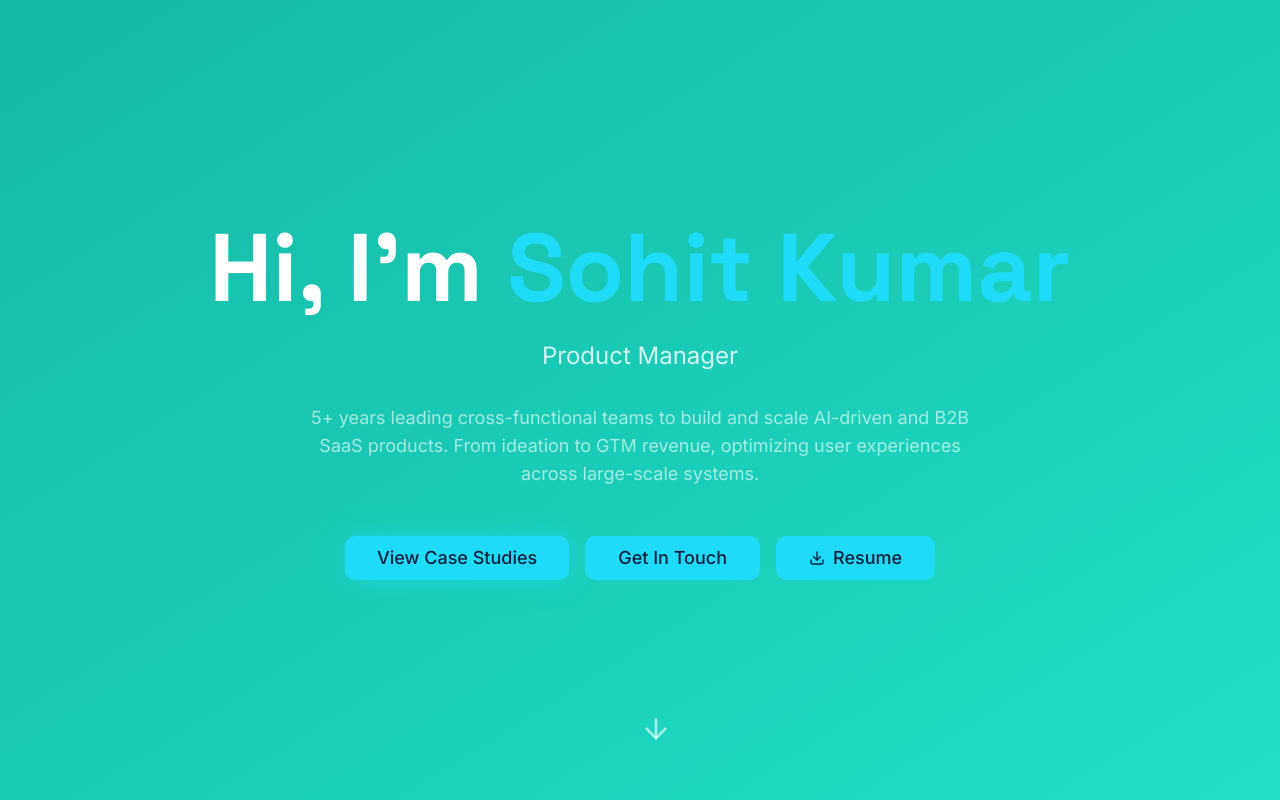
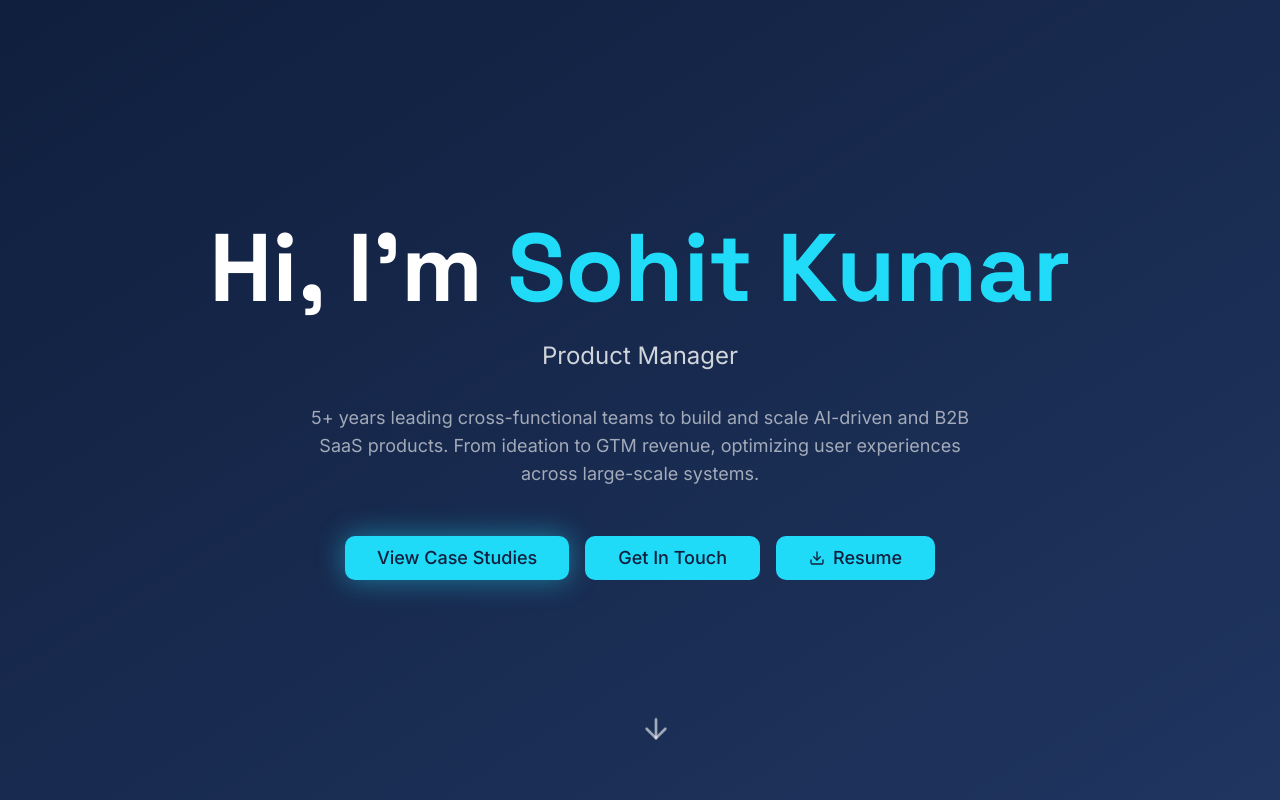
Before and after one commit to predatorzack/portfolio, a React (Vite) app: page / in a window 1280 px wide. Shown: the top 800 px of the page. Built offline with nearby package versions, Linux system fonts and the light colour scheme; the HTML template or start-up script is replaced by a standard one.

Commit message:
Reverted to commit dbb5d0fd81fdb4db667da0be3a92a57067ceeaae

```diff
--- a/src/index.css
+++ b/src/index.css
@@ -39,8 +39,8 @@ All colors MUST be HSL.
     --radius: 0.75rem;
 
     /* Custom portfolio colors */
-    --hero-gradient-from: 173 80% 40%;
-    --hero-gradient-to: 173 75% 50%;
+    --hero-gradient-from: 220 60% 15%;
+    --hero-gradient-to: 220 50% 25%;
     --accent-glow: 188 94% 55%;
     --section-bg: 220 17% 97%;
   }
@@ -74,8 +74,8 @@ All colors MUST be HSL.
     --input: 220 30% 18%;
     --ring: 188 94% 55%;
 
-    --hero-gradient-from: 173 80% 25%;
-    --hero-gradient-to: 173 75% 35%;
+    --hero-gradient-from: 220 50% 12%;
+    --hero-gradient-to: 220 40% 18%;
     --accent-glow: 188 94% 55%;
     --section-bg: 220 40% 10%;
   }
```
